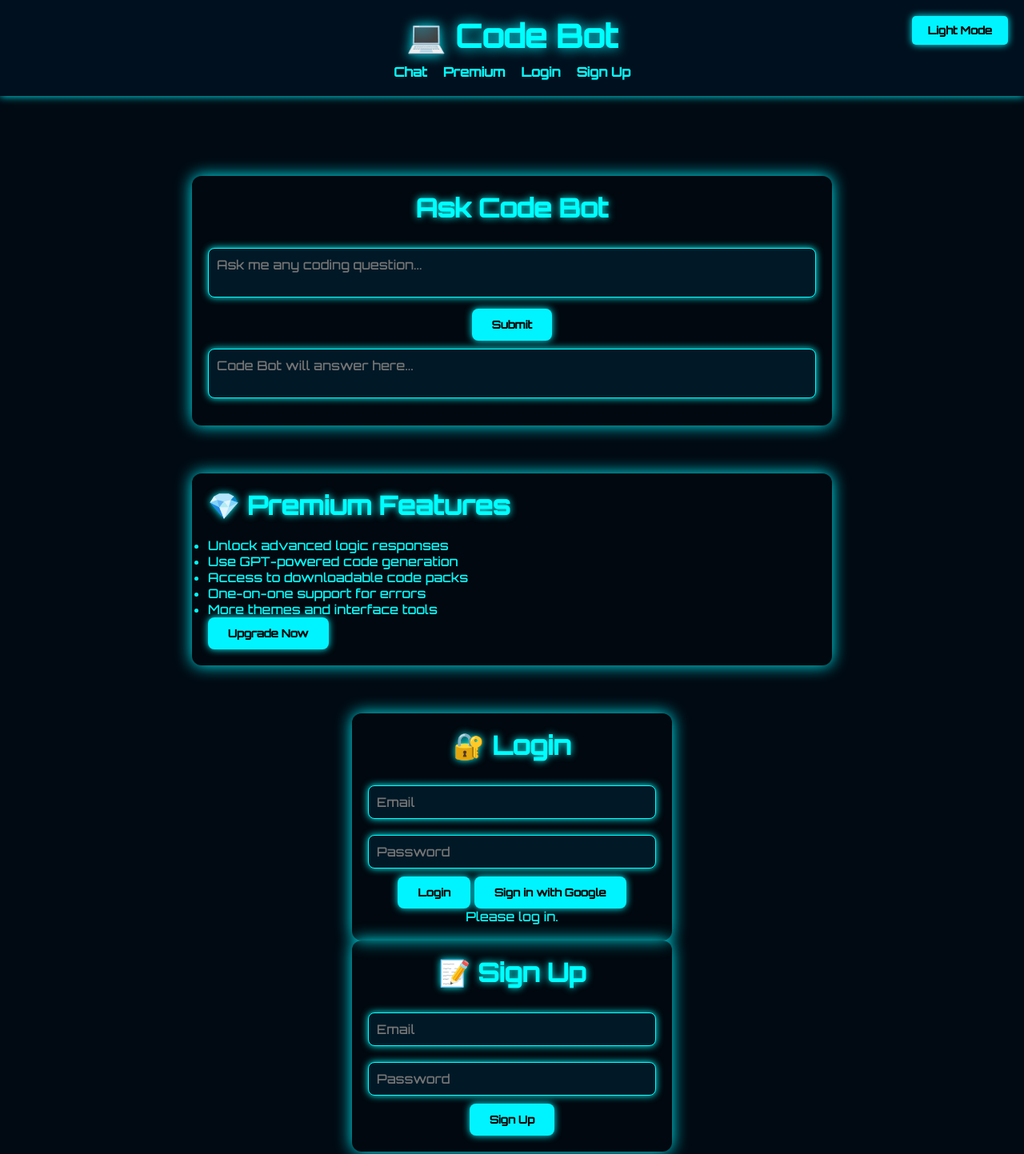
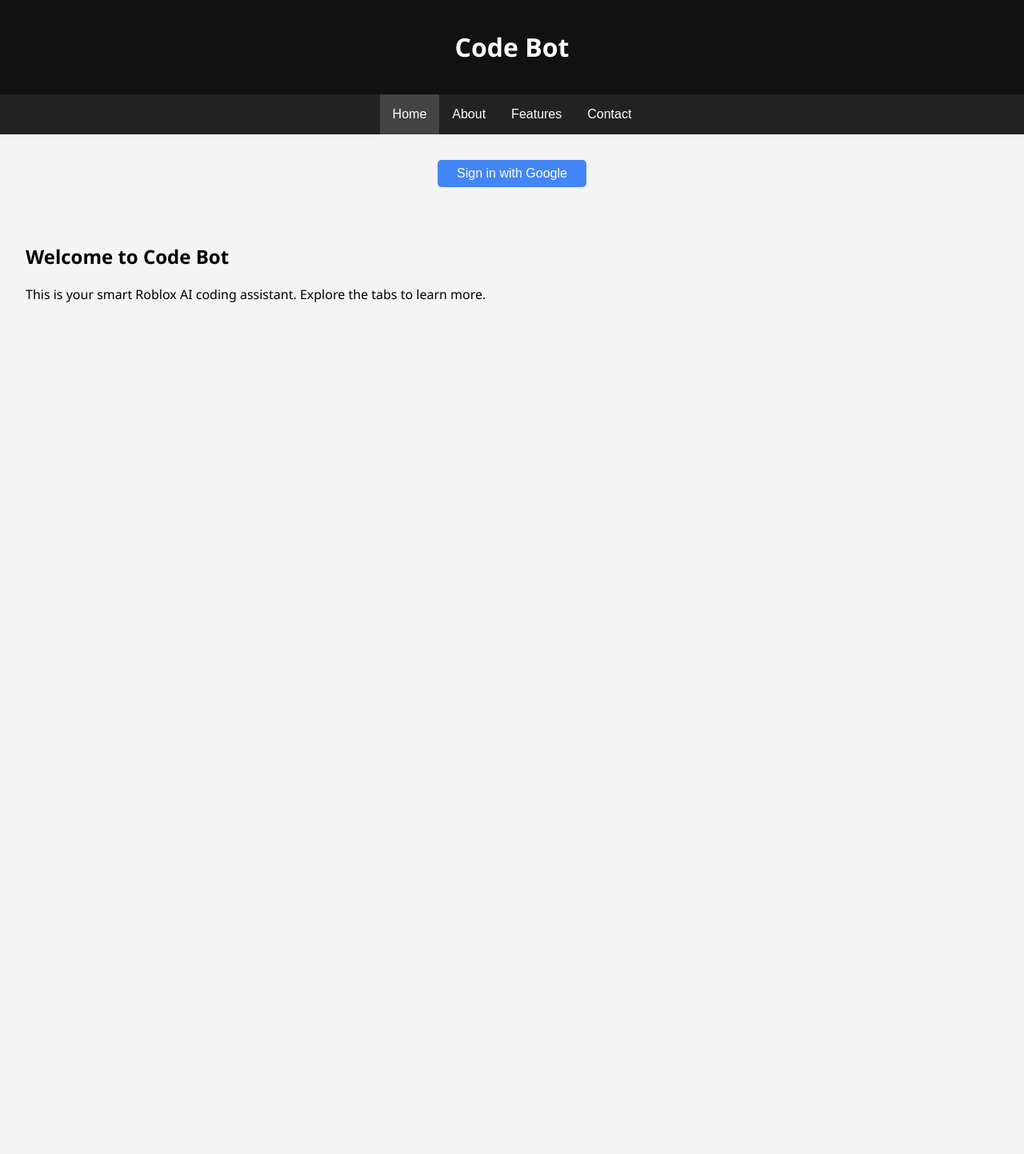
Before and after one commit to GenCodingAI/GenCodingAI, a plain HTML site: page index.html in a window 1280 px wide. Shown: the top 1443 px of the page at 80% size. After the commit the page ends 800 px from the top, so only its background shows below. Drawn offline with Linux system fonts and the light colour scheme; no server answers.

Commit message:
Update index.html code

```diff
--- a/index.html
+++ b/index.html
@@ -2,137 +2,112 @@
 <html lang="en">
 <head>
   <meta charset="UTF-8" />
-<meta name="viewport" content="width=device-width, initial-scale=1" />
+  <meta name="viewport" content="width=device-width, initial-scale=1.0" />
   <title>Code Bot</title>
-<link href="https://fonts.googleapis.com/css2?family=Orbitron:wght@500&display=swap" rel="stylesheet" />
+  <script src="https://www.gstatic.com/firebasejs/9.6.10/firebase-app-compat.js"></script>
+  <script src="https://www.gstatic.com/firebasejs/9.6.10/firebase-auth-compat.js"></script>
   <style>
-  * {
-    margin: 0; padding: 0; box-sizing: border-box; font-family: 'Orbitron', sans-serif;
-  }
     body {
-    background: #010a13; color: #0ff; overflow-x: hidden; transition: background 0.5s, color 0.5s;
+      margin: 0;
+      font-family: 'Segoe UI', sans-serif;
+      background: #f4f4f4;
     }
     header {
-    padding: 20px; text-align: center; background: #01101e; box-shadow: 0 0 10px #00f4ff;
-    position: relative;
-  }
-  header h1 {
-    font-size: 2.5em; text-shadow: 0 0 15px #00f4ff;
+      background: #111;
+      color: white;
+      padding: 1em;
+      text-align: center;
     }
     nav {
-    display: flex; justify-content: center; gap: 20px; margin-top: 10px;
+      display: flex;
+      background: #222;
+      justify-content: center;
     }
-  nav a {
-    color: #0ff; text-decoration: none; font-weight: bold; transition: 0.3s;
+    nav button {
+      background: none;
+      border: none;
+      color: white;
+      padding: 1em;
+      cursor: pointer;
+      font-size: 16px;
     }
-  nav a:hover {
-    color: white; text-shadow: 0 0 10px #0ff;
-  }
-  #modeToggle {
-    position: absolute; top: 20px; right: 20px; padding: 10px 20px; border: none;
-    background: #00f4ff; color: #000; font-weight: bold; border-radius: 5px; cursor: pointer;
-    box-shadow: 0 0 10px #00f4ff;
-  }
-  main {
-    padding: 40px; text-align: center;
+    nav button:hover, nav .active {
+      background: #444;
     }
     section {
-    margin: 60px auto; width: 90%; max-width: 800px; padding: 20px;
-    background: rgba(0,0,0,0.2); box-shadow: 0 0 20px #00f4ff; border-radius: 12px;
+      display: none;
+      padding: 2em;
     }
-  section h2 {
-    font-size: 2em; margin-bottom: 20px; text-shadow: 0 0 10px #0ff;
+    section.active {
+      display: block;
     }
-  textarea, input[type="text"], input[type="password"] {
-    width: 100%; margin: 10px 0; padding: 10px; font-size: 1em;
-    background: #011826; color: #0ff; border: 1px solid #0ff; border-radius: 8px;
-    box-shadow: 0 0 10px #0ff; resize: none;
+    .login-area {
+      text-align: center;
+      margin-top: 2em;
     }
-  button {
-    padding: 12px 25px; background: #00f4ff; color: #000; font-weight: bold; border: none;
-    border-radius: 8px; cursor: pointer; transition: 0.3s; box-shadow: 0 0 10px #00f4ff;
+    #login-btn, #logout-btn {
+      background: #4285F4;
+      color: white;
+      padding: 0.5em 1.5em;
+      border: none;
+      border-radius: 5px;
+      cursor: pointer;
+      font-size: 16px;
     }
-  button:hover {
-    transform: scale(1.05); box-shadow: 0 0 20px #00f4ff;
+    #logout-btn {
+      background: #DB4437;
     }
-  footer {
-    text-align: center; padding: 30px; background: #01101e; color: #0ff; margin-top: 60px;
-  }
-  #premium {
-    text-align: left;
-  }
-  #login, #signup {
-    max-width: 400px; margin: auto;
-  }
-  #userStatus {
-    margin: 10px 0; font-weight: bold; color: #0f0;
-  }
-  #logoutLink {
-    color: #f00; cursor: pointer; font-weight: bold; display: none;
+    .user-info {
+      text-align: center;
+      margin-top: 1em;
+      font-size: 18px;
     }
   </style>
 </head>
 <body>
 
   <header>
-  <h1>💻 Code Bot</h1>
-  <nav>
-    <a href="#chat">Chat</a>
-    <a href="#premium">Premium</a>
-    <a href="#login">Login</a>
-    <a href="#signup">Sign Up</a>
-    <a id="logoutLink">Logout</a>
-  </nav>
-  <button id="modeToggle">Light Mode</button>
+    <h1>Code Bot</h1>
   </header>
 
-<main>
+  <nav>
+    <button class="tab-button active" onclick="switchTab('home')">Home</button>
+    <button class="tab-button" onclick="switchTab('about')">About</button>
+    <button class="tab-button" onclick="switchTab('features')">Features</button>
+    <button class="tab-button" onclick="switchTab('contact')">Contact</button>
+  </nav>
 
-<section id="chat">
-  <h2>Ask Code Bot</h2>
-  <textarea id="question" placeholder="Ask me any coding question..."></textarea>
-  <button onclick="respond()">Submit</button>
-  <textarea id="answer" readonly placeholder="Code Bot will answer here..."></textarea>
+  <div class="login-area">
+    <button id="login-btn" onclick="signInWithGoogle()">Sign in with Google</button>
+    <button id="logout-btn" onclick="logout()" style="display:none;">Logout</button>
+  </div>
+  <div class="user-info" id="user-info"></div>
+
+  <section id="home" class="active">
+    <h2>Welcome to Code Bot</h2>
+    <p>This is your smart Roblox AI coding assistant. Explore the tabs to learn more.</p>
   </section>
 
-<section id="premium">
-  <h2>💎 Premium Features</h2>
-  <ul>
-    <li>Unlock advanced logic responses</li>
-    <li>Use GPT-powered code generation</li>
-    <li>Access to downloadable code packs</li>
-    <li>One-on-one support for errors</li>
-    <li>More themes and interface tools</li>
-  </ul>
-  <button onclick="alert('Coming soon!')">Upgrade Now</button>
+  <section id="about">
+    <h2>About</h2>
+    <p>Code Bot is designed to help Roblox developers with AI-powered code generation and guidance.</p>
   </section>
 
-<section id="login">
-  <h2>🔐 Login</h2>
-  <input id="loginEmail" type="text" placeholder="Email" />
-  <input id="loginPassword" type="password" placeholder="Password" />
-  <button id="loginBtn">Login</button>
-  <button id="googleSignInBtn">Sign in with Google</button>
-  <p id="loginStatus"></p>
+  <section id="features">
+    <h2>Features</h2>
+    <ul>
+      <li>Smart Roblox code help</li>
+      <li>AI chat for instant support</li>
+      <li>Gamepass GUI & scripts</li>
+    </ul>
   </section>
 
-<section id="signup">
-  <h2>📝 Sign Up</h2>
-  <input id="signupEmail" type="text" placeholder="Email" />
-  <input id="signupPassword" type="password" placeholder="Password" />
-  <button id="signupBtn">Sign Up</button>
-  <p id="signupStatus"></p>
+  <section id="contact">
+    <h2>Contact</h2>
+    <p>Reach out at: <a href="mailto:skullies09@gmail.com">skullies09@gmail.com</a></p>
   </section>
 
-</main>
-
-<footer>&copy; 2025 Code Bot by Liam Wills</footer>
-
-<script src="https://www.gstatic.com/firebasejs/9.22.1/firebase-app-compat.js"></script>
-<script src="https://www.gstatic.com/firebasejs/9.22.1/firebase-auth-compat.js"></script>
-
   <script>
-  // Your Firebase config
     const firebaseConfig = {
       apiKey: "AIzaSyDsWqMO9cbFeHrLMVhYiPrIqpfk-5aeCT8",
       authDomain: "code-bot-519.firebaseapp.com",
@@ -142,118 +117,32 @@
       appId: "1:472534217982:web:738758b6bee685a70fe1af",
       measurementId: "G-MMQNGLMB3G"
     };
-
-  // Initialize Firebase
     firebase.initializeApp(firebaseConfig);
     const auth = firebase.auth();
 
-  // UI elements
-  const loginEmail = document.getElementById('loginEmail');
-  const loginPassword = document.getElementById('loginPassword');
-  const loginBtn = document.getElementById('loginBtn');
-  const loginStatus = document.getElementById('loginStatus');
+    function signInWithGoogle() {
+      const provider = new firebase.auth.GoogleAuthProvider();
+      auth.signInWithPopup(provider).then((result) => {
+        document.getElementById("login-btn").style.display = "none";
+        document.getElementById("logout-btn").style.display = "inline-block";
+        document.getElementById("user-info").innerText = `Welcome, ${result.user.displayName}`;
+      });
+    }
 
-  const signupEmail = document.getElementById('signupEmail');
-  const signupPassword = document.getElementById('signupPassword');
-  const signupBtn = document.getElementById('signupBtn');
-  const signupStatus = document.getElementById('signupStatus');
+    function logout() {
+      auth.signOut().then(() => {
+        document.getElementById("login-btn").style.display = "inline-block";
+        document.getElementById("logout-btn").style.display = "none";
+        document.getElementById("user-info").innerText = "";
+      });
+    }
 
-  const logoutLink = document.getElementById('logoutLink');
+    function switchTab(tabId) {
+      document.querySelectorAll("section").forEach(s => s.classList.remove("active"));
+      document.getElementById(tabId).classList.add("active");
 
-  const googleSignInBtn = document.getElementById('googleSignInBtn');
-
-  // Dark/Light mode toggle
-  const modeToggle = document.getElementById('modeToggle');
-  let darkMode = true;
-  modeToggle.onclick = () => {
-    darkMode = !darkMode;
-    if (darkMode) {
-      document.body.style.background = '#010a13';
-      document.body.style.color = '#0ff';
-      modeToggle.textContent = 'Light Mode';
-    } else {
-      document.body.style.background = '#f4f4f4';
-      document.body.style.color = '#111';
-      modeToggle.textContent = 'Dark Mode';
-    }
-  };
-
-  // Signup logic
-  signupBtn.onclick = () => {
-    signupStatus.textContent = 'Signing up...';
-    auth.createUserWithEmailAndPassword(signupEmail.value, signupPassword.value)
-      .then(userCredential => {
-        signupStatus.style.color = '#0f0';
-        signupStatus.textContent = 'Sign up successful! You can now login.';
-      })
-      .catch(error => {
-        signupStatus.style.color = '#f00';
-        signupStatus.textContent = error.message;
-      });
-  };
-
-  // Login logic
-  loginBtn.onclick = () => {
-    loginStatus.textContent = 'Logging in...';
-    auth.signInWithEmailAndPassword(loginEmail.value, loginPassword.value)
-      .then(userCredential => {
-        loginStatus.style.color = '#0f0';
-        loginStatus.textContent = `Welcome back, ${userCredential.user.email}`;
-      })
-      .catch(error => {
-        loginStatus.style.color = '#f00';
-        loginStatus.textContent = error.message;
-      });
-  };
-
-  // Google sign in logic
-  googleSignInBtn.onclick = () => {
-    const provider = new firebase.auth.GoogleAuthProvider();
-    auth.signInWithPopup(provider)
-      .then(result => {
-        loginStatus.style.color = '#0f0';
-        loginStatus.textContent = `Hello, ${result.user.displayName}! You are signed in with Google.`;
-      })
-      .catch(error => {
-        loginStatus.style.color = '#f00';
-        loginStatus.textContent = error.message;
-      });
-  };
-
-  // Monitor auth state
-  auth.onAuthStateChanged(user => {
-    if (user) {
-      logoutLink.style.display = 'inline';
-      loginStatus.textContent = `Logged in as: ${user.email || user.displayName}`;
-      signupStatus.textContent = '';
-      loginEmail.value = '';
-      loginPassword.value = '';
-      signupEmail.value = '';
-      signupPassword.value = '';
-    } else {
-      logoutLink.style.display = 'none';
-      loginStatus.textContent = 'Please log in.';
-    }
-  });
-
-  logoutLink.onclick = () => {
-    auth.signOut();
-  };
-
-  // Simple Code Bot responder logic
-  function respond() {
-    const q = document.getElementById('question').value.toLowerCase();
-    const a = document.getElementById('answer');
-
-    if (q.includes("html")) {
-      a.value = "HTML is used to structure your webpage. Example:\n<html><head><title>My Page</title></head><body>Hello!</body></html>";
-    } else if (q.includes("css")) {
-      a.value = "CSS controls how things look. Example:\nbody { color: blue; }";
-    } else if (q.includes("javascript")) {
-      a.value = "JavaScript adds logic. Example:\ndocument.querySelector('button').onclick = () => alert('Hello!');";
-    } else {
-      a.value = "I’m still learning! More logic coming soon...";
-    }
+      document.querySelectorAll(".tab-button").forEach(btn => btn.classList.remove("active"));
+      event.target.classList.add("active");
     }
   </script>
 
```
Lines whose indentation alone changed are shown as unchanged.
